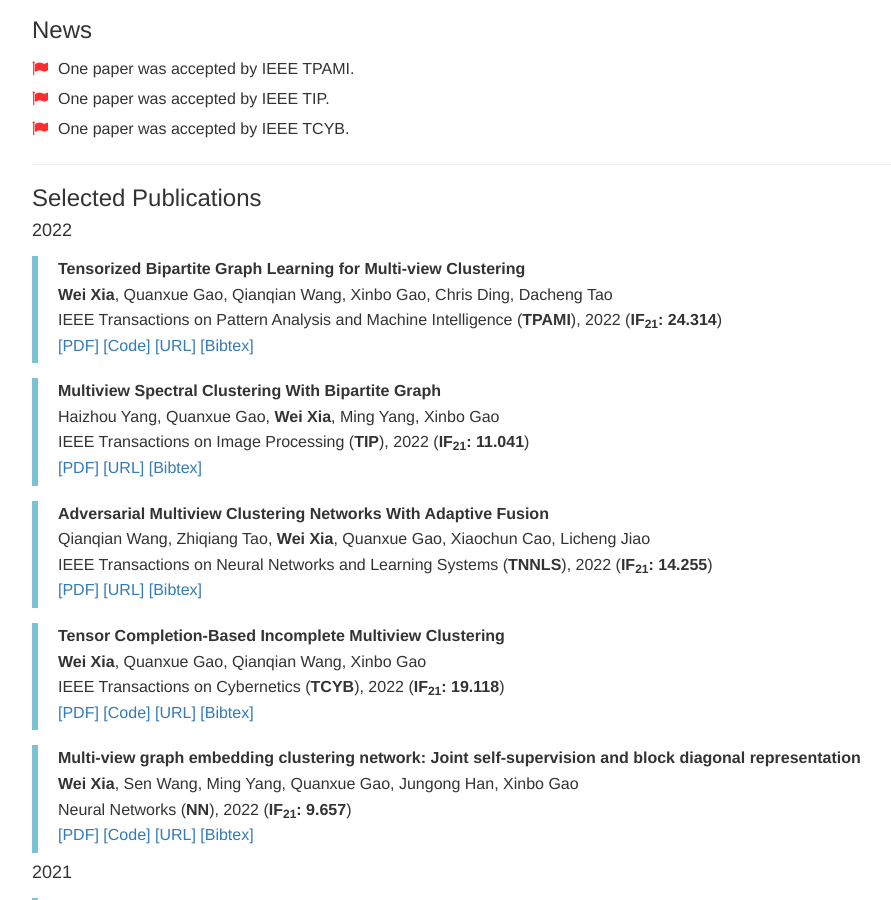
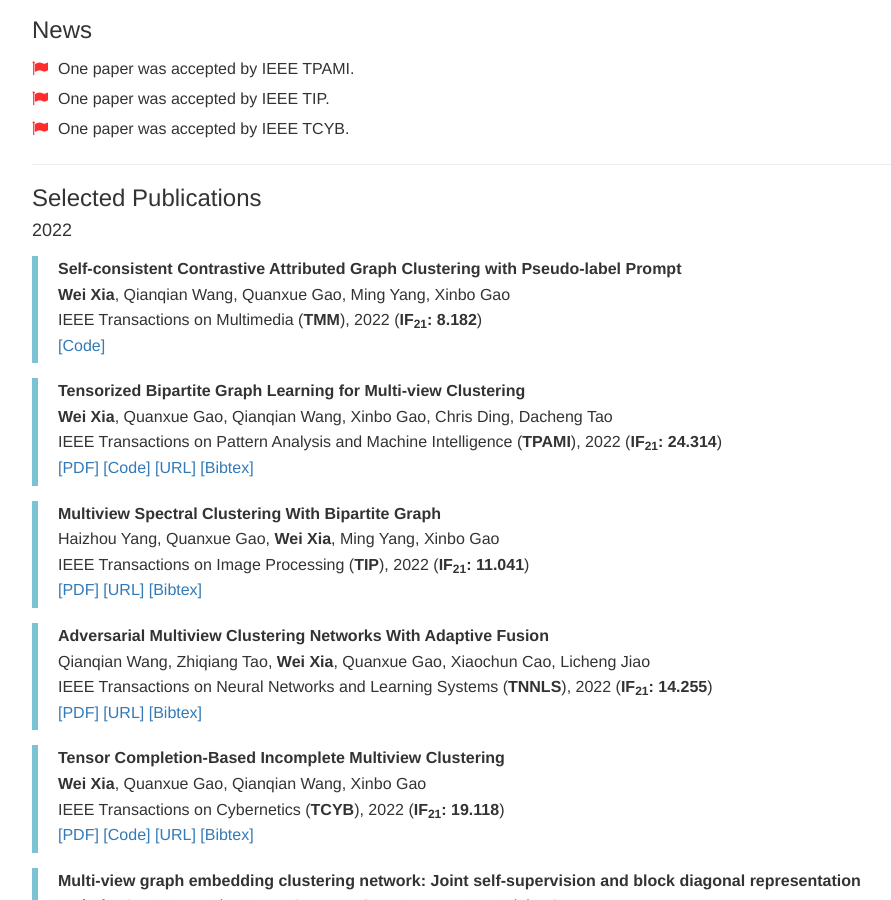
Before and after one commit to xdweixia/weixia0416.github.io, a Jekyll site: the page built from index.html, in a window 1280 px wide and 900 px high, scrolled down 319 px. Shown: the whole window, without its empty margins (108-999 px from the left). Built offline with Jekyll 4.4.1, drawn with Linux system fonts in a browser that asks for light colours; nearby versions of some CDN libraries; library files that are not in the unit come from our copies.

Commit message:
Update publications.html

```diff
--- a/_includes/publications.html
+++ b/_includes/publications.html
@@ -5,6 +5,19 @@
 <h4>
 	<a name='2022'></a> 2022
 </h4>
+
+<div class="media">
+  <div class="media-body">
+    <p class="media-heading">
+      <strong>Self-consistent Contrastive Attributed Graph Clustering with Pseudo-label Prompt</strong><br />
+       <strong>Wei Xia</strong>, Qianqian Wang, Quanxue Gao, Ming Yang, Xinbo Gao<br />
+	    IEEE Transactions on Multimedia (<strong>TMM</strong>), 2022 (<strong>IF<sub>21</sub>: 8.182</strong>)<br />
+	<a href="https://github.com/xdweixia/SCAGC">[Code]</a>
+
+   </p>
+  </div>
+</div>
+
 
 <div class="media">
   <div class="media-body">
```
